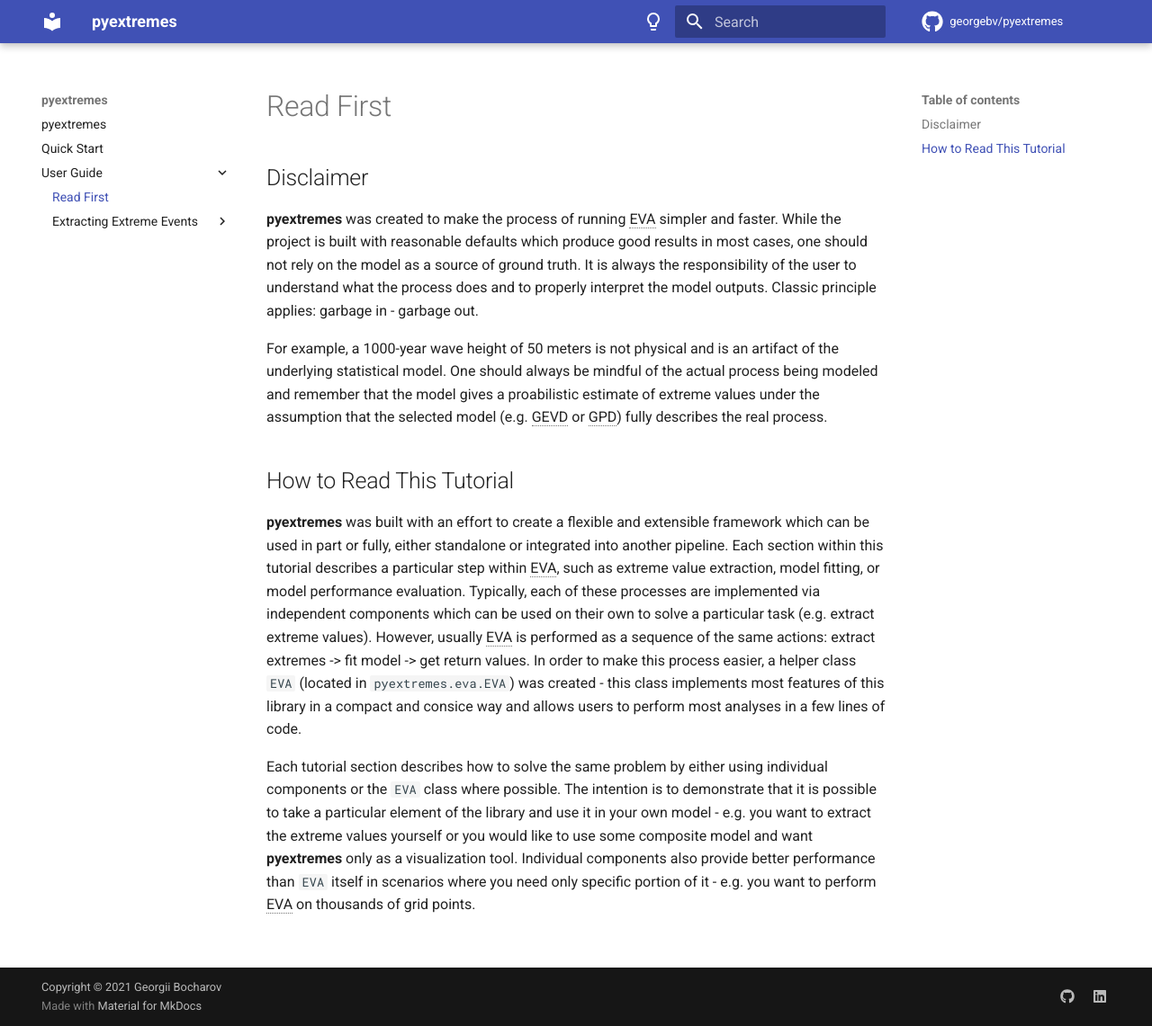
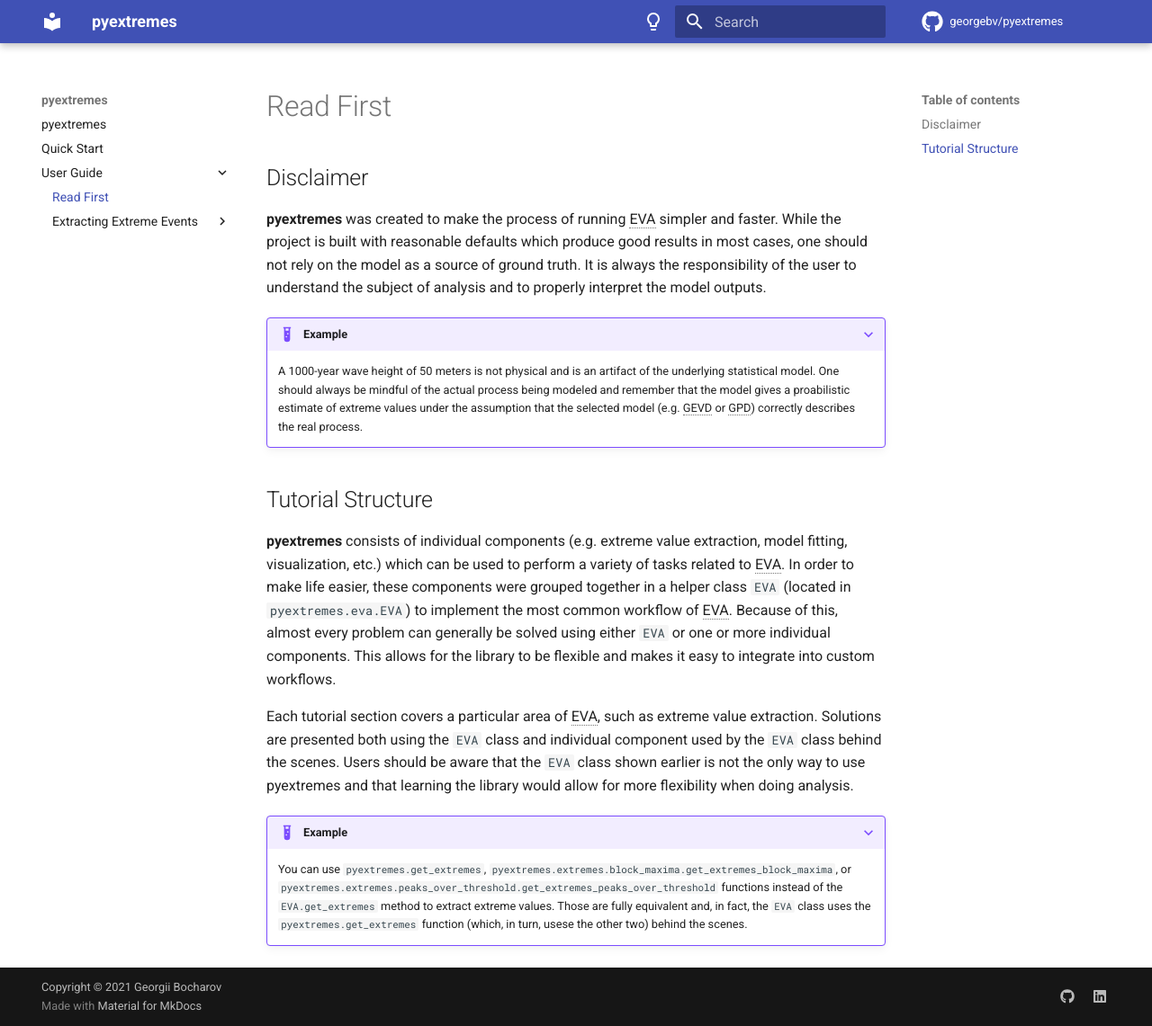
Before and after one commit to georgebv/pyextremes, an MkDocs documentation site: the page built from docs/user-guide/read-first.md, in a window 1280 px wide and 1141 px high. Shown: the whole window at 90% size. Built offline with MkDocs 1.6.1 and Material for MkDocs 9.7.7, drawn with Linux system fonts in a browser that asks for light colours; comment, search, counter and statistics services are not loaded.

Commit message:
updated the read-first section

```diff
--- a/docs/user-guide/read-first.md
+++ b/docs/user-guide/read-first.md
@@ -3,39 +3,39 @@
 and faster. While the project is built with reasonable defaults which produce
 good results in most cases, one should not rely on the model as a source
 of ground truth. It is always the responsibility of the user to understand
-what the process does and to properly interpret the model outputs.
-Classic principle applies: garbage in - garbage out.
+the subject of analysis and to properly interpret the model outputs.
 
-For example, a 1000-year wave height of 50 meters is not physical and
-is an artifact of the underlying statistical model.
-One should always be mindful of the actual process being modeled and
-remember that the model gives a proabilistic estimate of extreme values
-under the assumption that the selected model (e.g. GEVD or GPD)
-fully describes the real process.
+???+ example
+    A 1000-year wave height of 50 meters is not physical and
+    is an artifact of the underlying statistical model.
+    One should always be mindful of the actual process being modeled and
+    remember that the model gives a proabilistic estimate of extreme values
+    under the assumption that the selected model (e.g. GEVD or GPD)
+    correctly describes the real process.
 
-## How to Read This Tutorial
-**pyextremes** was built with an effort to create a flexible and extensible
-framework which can be used in part or fully, either standalone or
-integrated into another pipeline. Each section within this tutorial
-describes a particular step within EVA, such as extreme value extraction,
-model fitting, or model performance evaluation. Typically, each of these
-processes are implemented via independent components which can be used
-on their own to solve a particular task (e.g. extract extreme values).
-However, usually EVA is performed as a sequence of the same actions:
-extract extremes -> fit model -> get return values.
-In order to make this process easier, a helper class `EVA`
-(located in `pyextremes.eva.EVA`) was created - this class implements most
-features of this library in a compact and consice way and allows users to perform
-most analyses in a few lines of code.
+## Tutorial Structure
+**pyextremes** consists of individual components (e.g. extreme value
+extraction, model fitting, visualization, etc.) which can be used to perform
+a variety of tasks related to EVA. In order to make life easier, these components
+were grouped together in a helper class `EVA` (located in `pyextremes.eva.EVA`)
+to implement the most common workflow of EVA. Because of this, almost every problem
+can generally be solved using either `EVA` or one or more individual components.
+This allows for the library to be flexible and makes it easy to integrate into
+custom workflows.
 
-Each tutorial section describes how to solve the same problem by
-either using individual components or the `EVA` class where possible.
-The intention is to demonstrate that it is possible to take a particular
-element of the library and use it in your own model - e.g. you want
-to extract the extreme values yourself or you would like to use some
-composite model and want **pyextremes** only as a visualization tool.
-Individual components also provide better performance than `EVA` itself
-in scenarios where you need only specific portion of it - e.g. you
-want to perform EVA on thousands of grid points.
+Each tutorial section covers a particular area of EVA, such as extreme value
+extraction. Solutions are presented both using the `EVA` class and individual component
+used by the `EVA` class behind the scenes. Users should be aware that the `EVA` class
+shown earlier is not the only way to use pyextremes and that learning the library
+would allow for more flexibility when doing analysis.
+
+???+ example
+    You can use `pyextremes.get_extremes`,
+    `pyextremes.extremes.block_maxima.get_extremes_block_maxima`, or
+    `pyextremes.extremes.peaks_over_threshold.get_extremes_peaks_over_threshold`
+    functions instead of the `EVA.get_extremes` method to extract extreme values.
+    Those are fully equivalent and, in fact, the `EVA` class uses the
+    `pyextremes.get_extremes` function (which, in turn, usese the other two)
+    behind the scenes.
 
 --8<-- "docs/includes/abbreviations.md"
```
